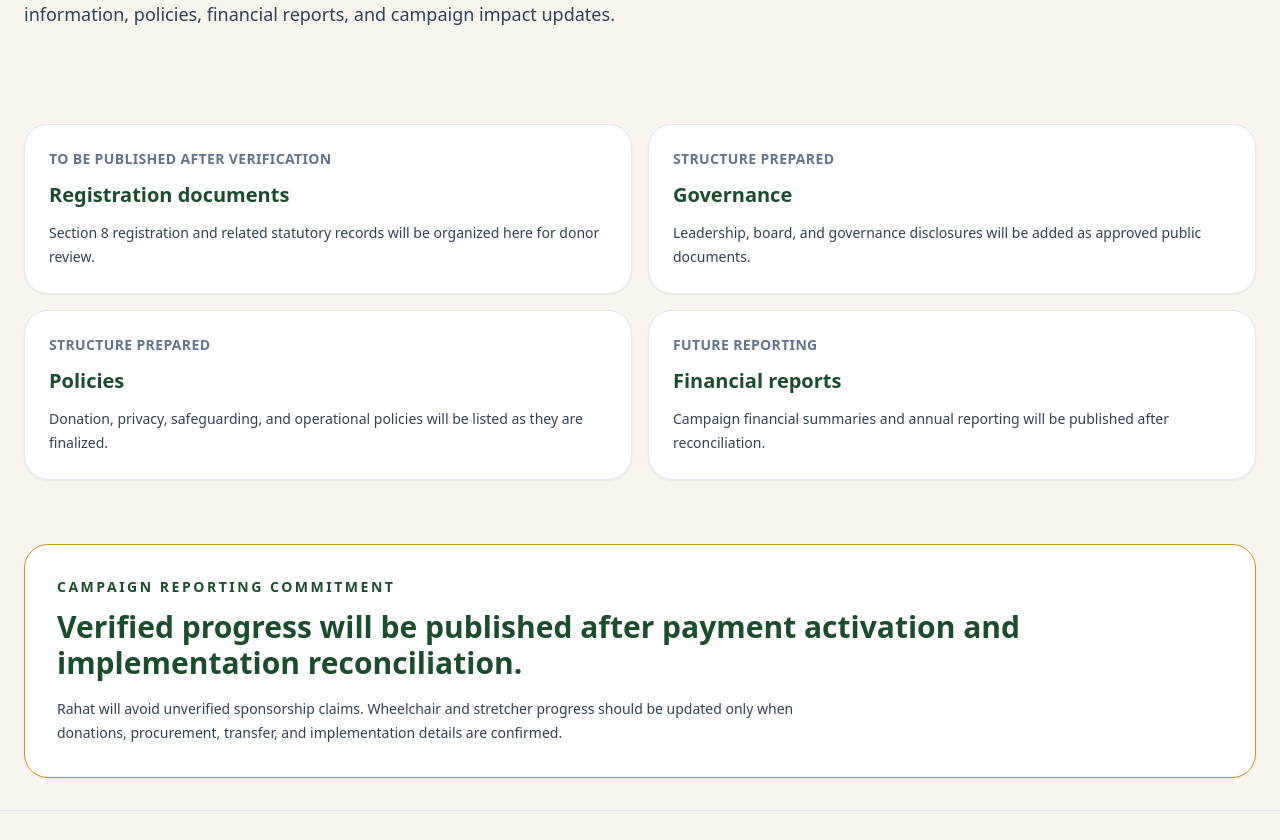
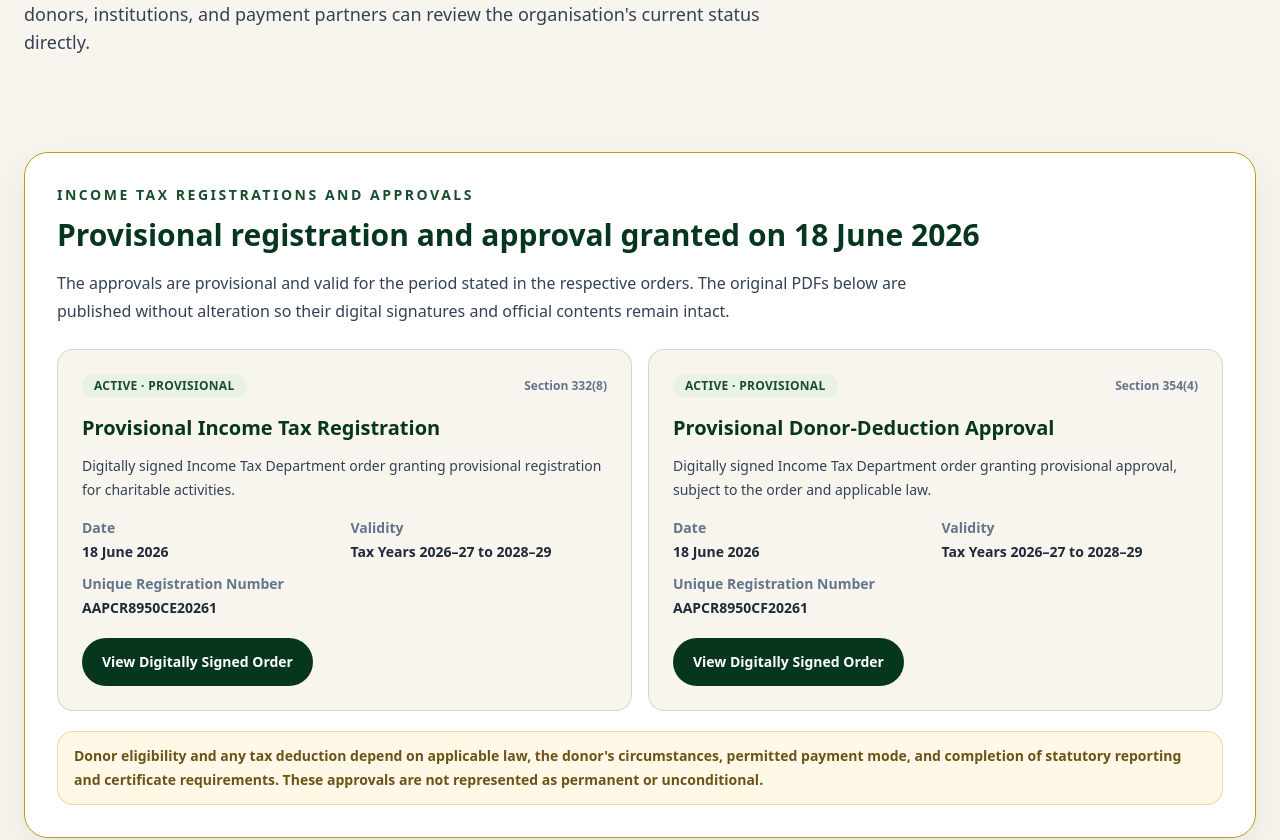
Before and after one commit to ateeb222/rahat-foundation-website, a Next.js app: page /transparency in a window 1280 px wide. Shown: the part 340-1180 px from the top of the page. Built offline with nearby package versions, Linux system fonts and the light colour scheme.

Commit message:
Publish provisional tax registrations

```diff
--- a/app/transparency/page.tsx
+++ b/app/transparency/page.tsx
@@ -3,29 +3,52 @@ import type { Metadata } from 'next';
 export const metadata: Metadata = {
   title: 'Transparency',
   description:
-    'Registration, governance, policies, and campaign reporting commitments for Rahat Social Impact Foundation.',
+    'Verified registration, Income Tax approvals, policies, governance, and campaign reporting for Rahat Social Impact Foundation.',
 };
+
+const taxApprovals = [
+  {
+    title: 'Provisional Income Tax Registration',
+    section: 'Section 332(8)',
+    urn: 'AAPCR8950CE20261',
+    date: '18 June 2026',
+    validity: 'Tax Years 2026–27 to 2028–29',
+    href: '/documents/rahat-provisional-registration-section-332.pdf',
+    description:
+      'Digitally signed Income Tax Department order granting provisional registration for charitable activities.',
+  },
+  {
+    title: 'Provisional Donor-Deduction Approval',
+    section: 'Section 354(4)',
+    urn: 'AAPCR8950CF20261',
+    date: '18 June 2026',
+    validity: 'Tax Years 2026–27 to 2028–29',
+    href: '/documents/rahat-provisional-approval-section-354.pdf',
+    description:
+      'Digitally signed Income Tax Department order granting provisional approval, subject to the order and applicable law.',
+  },
+];
 
 const documentGroups = [
   {
-    title: 'Registration documents',
-    status: 'To be published after verification',
-    description: 'Section 8 registration and related statutory records will be organized here for donor review.',
+    title: 'Section 8 incorporation',
+    status: 'Verified organisation',
+    description: 'Rahat Social Impact Foundation is incorporated as a Section 8 company. CIN: U86909DL2026NPL466630.',
   },
   {
     title: 'Governance',
-    status: 'Structure prepared',
-    description: 'Leadership, board, and governance disclosures will be added as approved public documents.',
+    status: 'Disclosure in progress',
+    description: 'Leadership, board, and governance disclosures will be added as approved public documents become available.',
   },
   {
     title: 'Policies',
-    status: 'Structure prepared',
-    description: 'Donation, privacy, safeguarding, and operational policies will be listed as they are finalized.',
+    status: 'Published',
+    description: 'Donation, privacy, cancellation and refund, and other operational policies are available through the website footer.',
   },
   {
     title: 'Financial reports',
     status: 'Future reporting',
-    description: 'Campaign financial summaries and annual reporting will be published after reconciliation.',
+    description: 'Campaign financial summaries and annual reporting will be published after reconciliation and statutory completion.',
   },
 ];
 
@@ -38,10 +61,63 @@ export default function TransparencyPage() {
             Trust and transparency
           </p>
           <h1 className="mt-5 text-3xl font-semibold leading-tight text-[#1A4D2E] sm:text-4xl lg:text-5xl">
-            Clear records for accountable healthcare support.
+            Verified records for accountable healthcare support.
           </h1>
           <p className="mt-4 text-base leading-7 text-slate-700 sm:text-lg">
-            Rahat is preparing a public document center for registration records, governance information, policies, financial reports, and campaign impact updates.
+            Rahat publishes verified statutory information and original digitally signed orders so donors, institutions, and payment partners can review the organisation&apos;s current status directly.
+          </p>
+        </div>
+      </section>
+
+      <section className="mx-auto w-full max-w-7xl px-4 py-8 sm:px-6">
+        <div className="rounded-3xl border border-[#C8951A] bg-white p-5 shadow-[0_14px_38px_rgba(7,54,31,0.08)] sm:p-8">
+          <p className="text-sm font-bold uppercase tracking-[0.18em] text-[#1A4D2E]">Income Tax registrations and approvals</p>
+          <h2 className="mt-3 text-2xl font-bold leading-tight text-[#07361F] sm:text-3xl">
+            Provisional registration and approval granted on 18 June 2026
+          </h2>
+          <p className="mt-4 max-w-4xl text-sm leading-6 text-slate-700 sm:text-base sm:leading-7">
+            The approvals are provisional and valid for the period stated in the respective orders. The original PDFs below are published without alteration so their digital signatures and official contents remain intact.
+          </p>
+
+          <div className="mt-6 grid gap-4 lg:grid-cols-2">
+            {taxApprovals.map((approval) => (
+              <article key={approval.urn} className="rounded-2xl border border-[#2A7A45]/20 bg-[#F8F5EF] p-5 sm:p-6">
+                <div className="flex flex-wrap items-center justify-between gap-3">
+                  <p className="rounded-full bg-[#E8F3E6] px-3 py-1 text-xs font-bold uppercase tracking-wide text-[#1A4D2E]">
+                    Active · Provisional
+                  </p>
+                  <p className="text-xs font-bold text-slate-500">{approval.section}</p>
+                </div>
+                <h3 className="mt-4 text-xl font-bold text-[#07361F]">{approval.title}</h3>
+                <p className="mt-3 text-sm leading-6 text-slate-700">{approval.description}</p>
+                <dl className="mt-4 grid gap-3 text-sm sm:grid-cols-2">
+                  <div>
+                    <dt className="font-bold text-slate-500">Date</dt>
+                    <dd className="mt-1 font-semibold text-[#1F2937]">{approval.date}</dd>
+                  </div>
+                  <div>
+                    <dt className="font-bold text-slate-500">Validity</dt>
+                    <dd className="mt-1 font-semibold text-[#1F2937]">{approval.validity}</dd>
+                  </div>
+                  <div className="sm:col-span-2">
+                    <dt className="font-bold text-slate-500">Unique Registration Number</dt>
+                    <dd className="mt-1 break-all font-semibold text-[#1F2937]">{approval.urn}</dd>
+                  </div>
+                </dl>
+                <a
+                  href={approval.href}
+                  target="_blank"
+                  rel="noreferrer"
+                  className="mt-5 inline-flex min-h-[48px] w-full items-center justify-center rounded-full bg-[#07361F] px-5 py-3 text-center text-sm font-bold text-white transition hover:bg-[#1A4D2E] sm:w-auto"
+                >
+                  View Digitally Signed Order
+                </a>
+              </article>
+            ))}
+          </div>
+
+          <p className="mt-5 rounded-2xl border border-[#D9A441]/40 bg-[#FFF8E6] px-4 py-3 text-xs font-semibold leading-5 text-[#6A5518] sm:text-sm sm:leading-6">
+            Donor eligibility and any tax deduction depend on applicable law, the donor&apos;s circumstances, permitted payment mode, and completion of statutory reporting and certificate requirements. These approvals are not represented as permanent or unconditional.
           </p>
         </div>
       </section>
@@ -62,10 +138,10 @@ export default function TransparencyPage() {
         <div className="rounded-3xl border border-[#C8951A] bg-white p-5 shadow-sm sm:p-8">
           <p className="text-sm font-semibold uppercase tracking-[0.18em] text-[#1A4D2E]">Campaign reporting commitment</p>
           <h2 className="mt-3 text-2xl font-semibold leading-tight text-[#1A4D2E] sm:text-3xl">
-            Verified progress will be published after payment activation and implementation reconciliation.
+            Verified progress is published only after reconciliation.
           </h2>
           <p className="mt-4 max-w-3xl text-sm leading-6 text-slate-700">
-            Rahat will avoid unverified sponsorship claims. Wheelchair and stretcher progress should be updated only when donations, procurement, transfer, and implementation details are confirmed.
+            Rahat avoids unverified sponsorship claims. Wheelchair and stretcher progress is updated only when donations, procurement, transfer, and implementation details are confirmed.
           </p>
         </div>
       </section>
```
